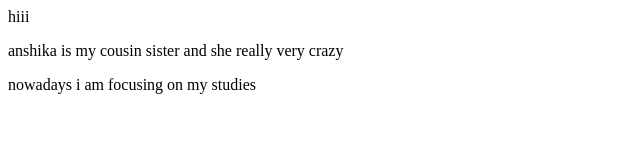
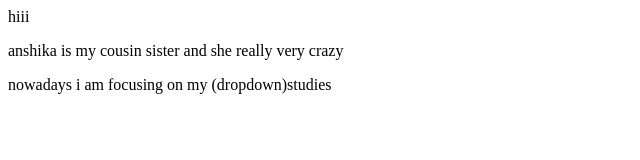
Before and after one commit to shivikarani/localrepo, a plain HTML site: page index.html in a window 1280 px wide. Shown: the whole page, without its empty margins (0-640 px from the left). Drawn offline with Linux system fonts and the light colour scheme.

Commit message:
changedssss

```diff
--- a/index.html
+++ b/index.html
@@ -1,3 +1,3 @@
 <p>hiii</p>
 <p>anshika is my cousin sister and she really very crazy</p>
-<p>nowadays i am focusing on my studies</p>
+<p>nowadays i am focusing on my (dropdown)studies</p>
```
